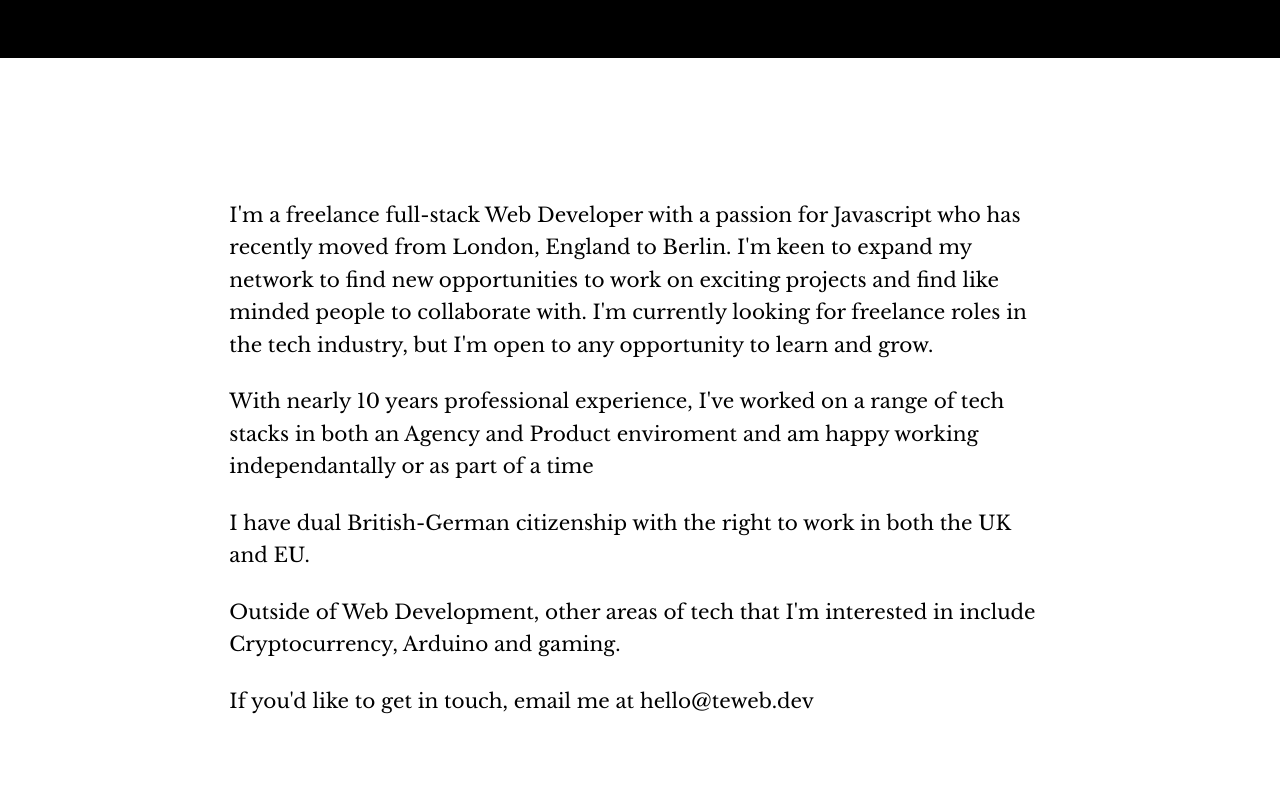
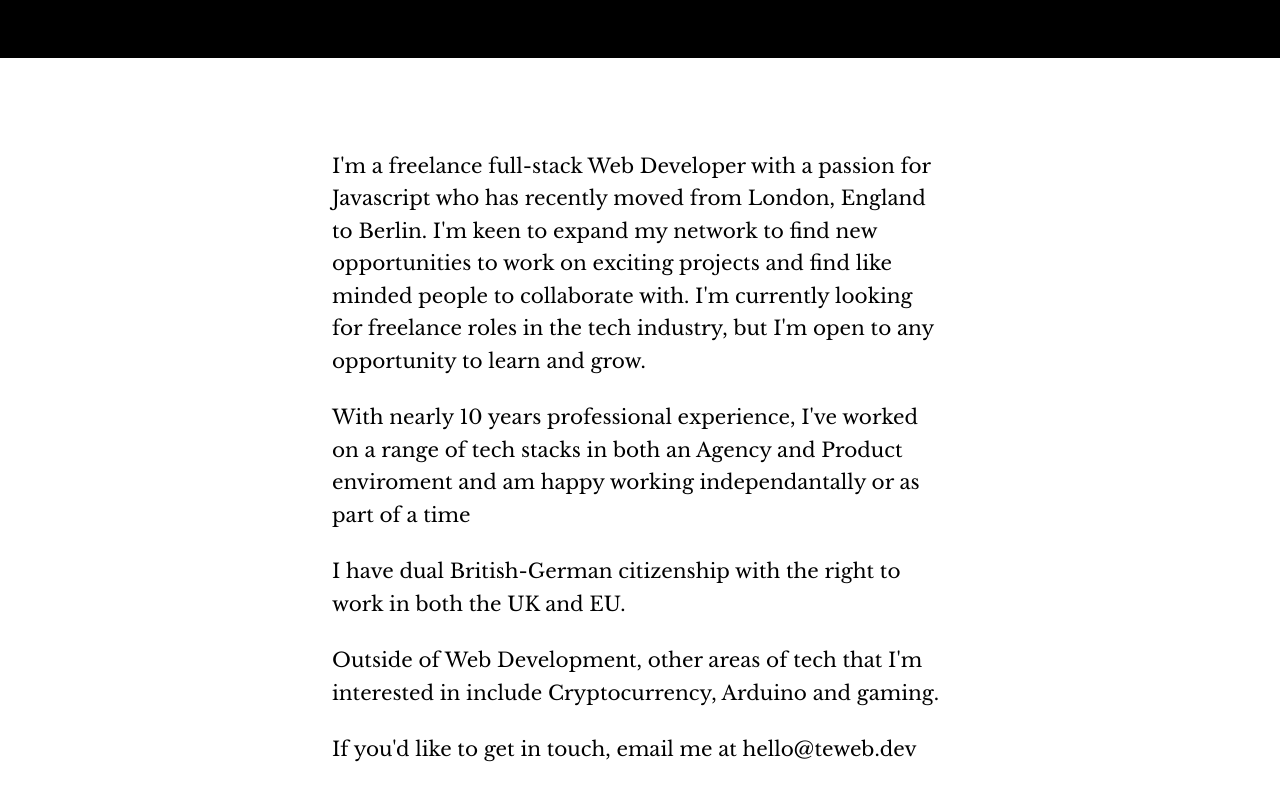
Before and after one commit to telliott22/teweb.dev, a Next.js app: page / in a window 1280 px wide. Shown: the part 2602-3402 px from the top of the page. Built offline with nearby package versions, Linux system fonts and the light colour scheme.

Commit message:
:lipstick: about page tweaks

```diff
--- a/components/blocks/about.js
+++ b/components/blocks/about.js
@@ -11,7 +11,7 @@ export default function about({}){
                     <h3 className="text-2xl">About</h3>
                 </div> */}
 
-                <div className="md:w-8/12 m-auto">
+                <div className="md:w-8/12 lg:w-6/12 m-auto">
 
                     <div className="space-y-6 text-xl leading-relaxed">
                         <p>I'm a freelance full-stack Web Developer with a passion for Javascript who has recently moved from London, England to Berlin. I'm keen to expand my network to find new opportunities to work on exciting projects and find like minded people to collaborate with. I'm currently looking for freelance roles in the tech industry, but I'm open to any opportunity to learn and grow.</p>
--- a/components/blocks/hero.js
+++ b/components/blocks/hero.js
@@ -248,7 +248,7 @@ export default function Hero() {
           <ul className="flex justify-between flex-col md:flex-row space-y-2 md:space-y-0 w-full text-lg opacity-0" ref={ links }>
             <li><a className="p-5 cursor-none" data-hover-icon="instagram.png" href="https://www.instagram.com/timothy_buktu_22/" target="_blank">Insta</a></li>
             <li><a className="p-5 cursor-none" data-hover-icon="github.png" href="https://github.com/telliott22" target="_blank">Github</a></li>
-            <li><a className="p-5 cursor-none" data-hover-icon="envelope.png" href="mailto:tim@teweb.dev">Email</a></li>
+            <li><a className="p-5 cursor-none" data-hover-icon="envelope.png" href="mailto:hello@teweb.dev">Email</a></li>
             <li><a className="p-5 cursor-none" data-hover-icon="laptop.png" href="https://codepen.io/timothybuktu" target="_blank">Codepen</a></li>
             <li><a className="p-5 cursor-none" data-hover-icon="cv.png" href="">CV</a></li>
           </ul>
```
